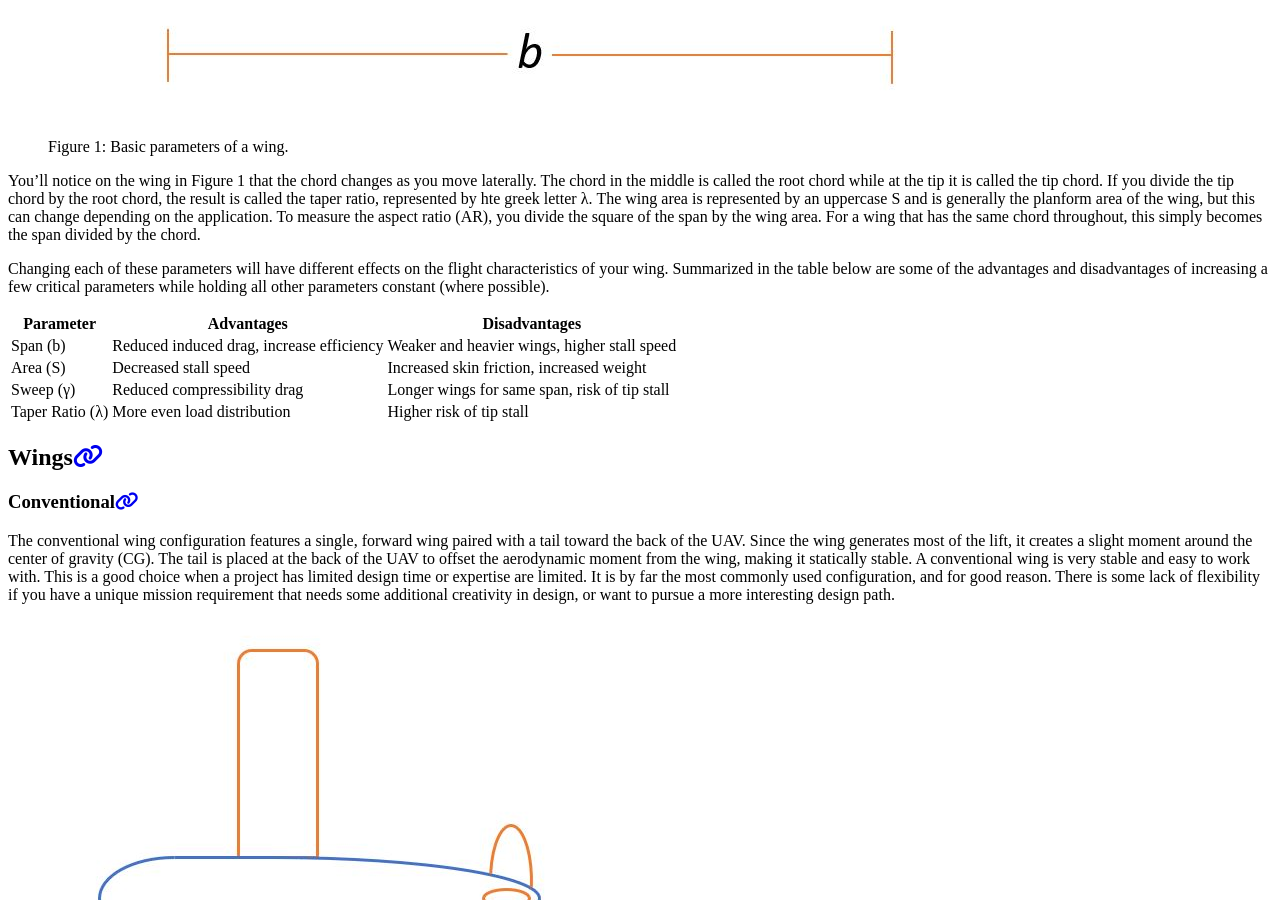
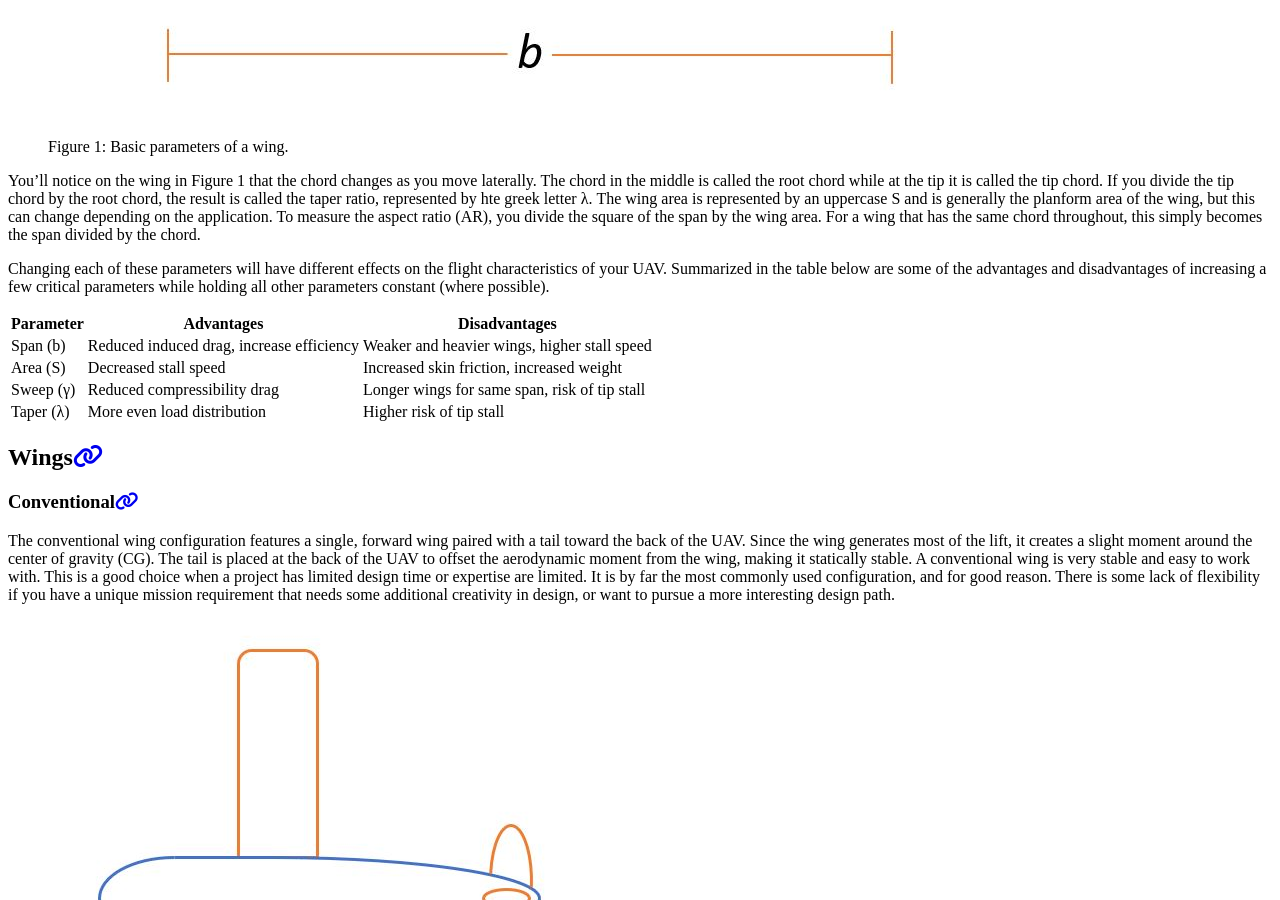
Before and after one commit to BYU-Aeronautics-Club/BYUAeronauticsClub.github.io, a Jekyll site: the page built from _pages/fundamentals/aerodynamics/configurations.md, in a window 1280 px wide and 900 px high, scrolled down 1295 px. Built offline with Jekyll 4.4.1, drawn with Linux system fonts in a browser that asks for light colours; cached includes are drawn as plain includes; nearby versions of some CDN libraries.

Commit message:
More formatting

```diff
--- a/_pages/fundamentals/aerodynamics/configurations.md
+++ b/_pages/fundamentals/aerodynamics/configurations.md
@@ -16,14 +16,14 @@ Before we discuss configurations, it is important to understand the basic parame
 
 You'll notice on the wing in Figure 1 that the chord changes as you move laterally. The chord in the middle is called the root chord while at the tip it is called the tip chord. If you divide the tip chord by the root chord, the result is called the taper ratio, represented by hte greek letter &#x03BB;. The wing area is represented by an uppercase S and is generally the planform area of the wing, but this can change depending on the application. To measure the aspect ratio (AR), you divide the square of the span by the wing area. For a wing that has the same chord throughout, this simply becomes the span divided by the chord.
 
-Changing each of these parameters will have different effects on the flight characteristics of your wing. Summarized in the table below are some of the advantages and disadvantages of increasing a few critical parameters while holding all other parameters constant (where possible).
+Changing each of these parameters will have different effects on the flight characteristics of your UAV. Summarized in the table below are some of the advantages and disadvantages of increasing a few critical parameters while holding all other parameters constant (where possible).
 
 | Parameter      | Advantages              | Disadvantages           |
 | -------------- | ----------------------- | ----------------------- |
 | Span   (b)     | Reduced induced drag, increase efficiency | Weaker and heavier wings, higher stall speed |
 | Area (S)  | Decreased stall speed | Increased skin friction, increased weight |
 | Sweep (&#x03B3;) | Reduced compressibility drag | Longer wings for same span, risk of tip stall |
-| Taper Ratio (&#x03BB;) | More even load distribution | Higher risk of tip stall |
+| Taper (&#x03BB;) | More even load distribution | Higher risk of tip stall |
 
 ## Wings
 ### Conventional
```
